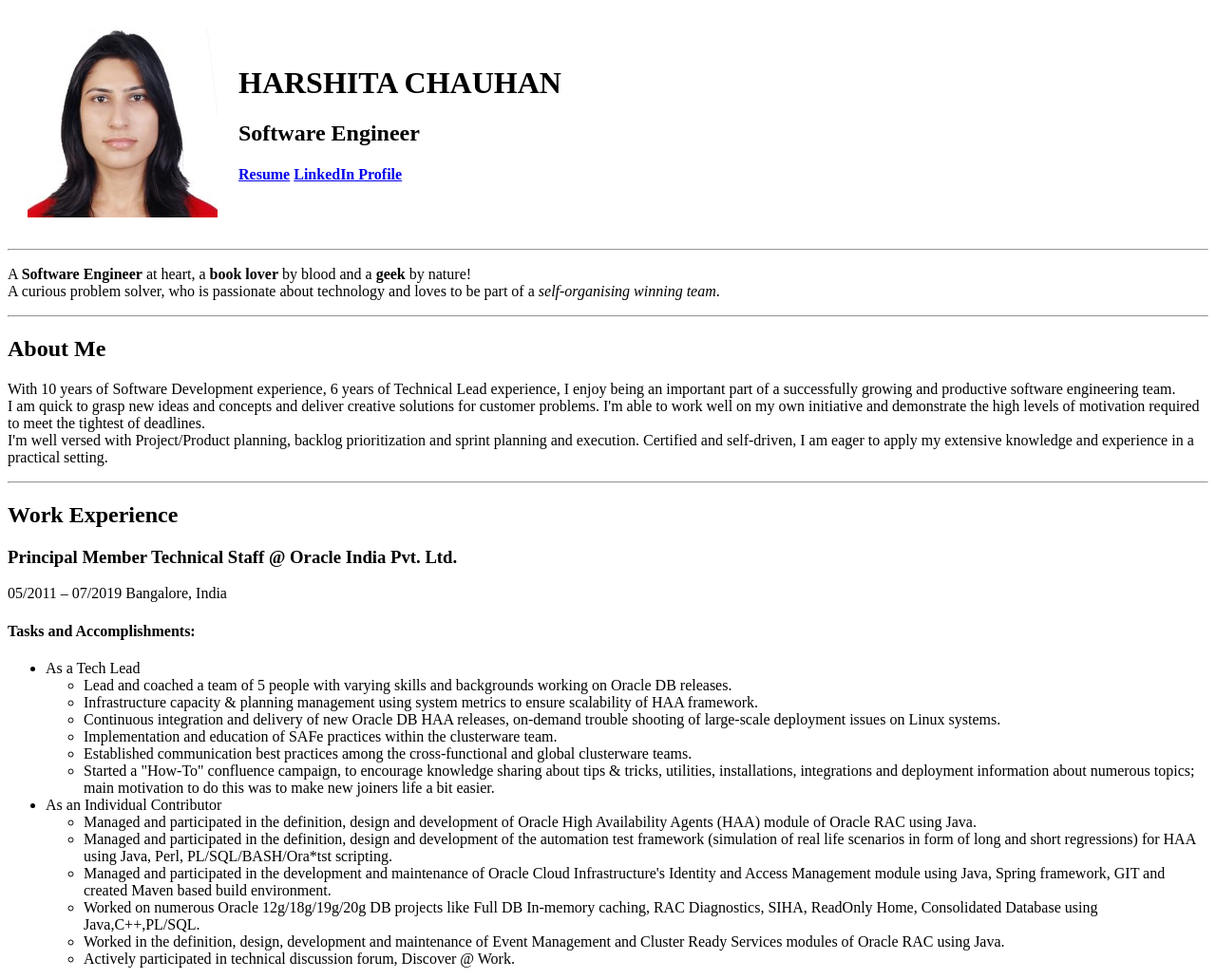
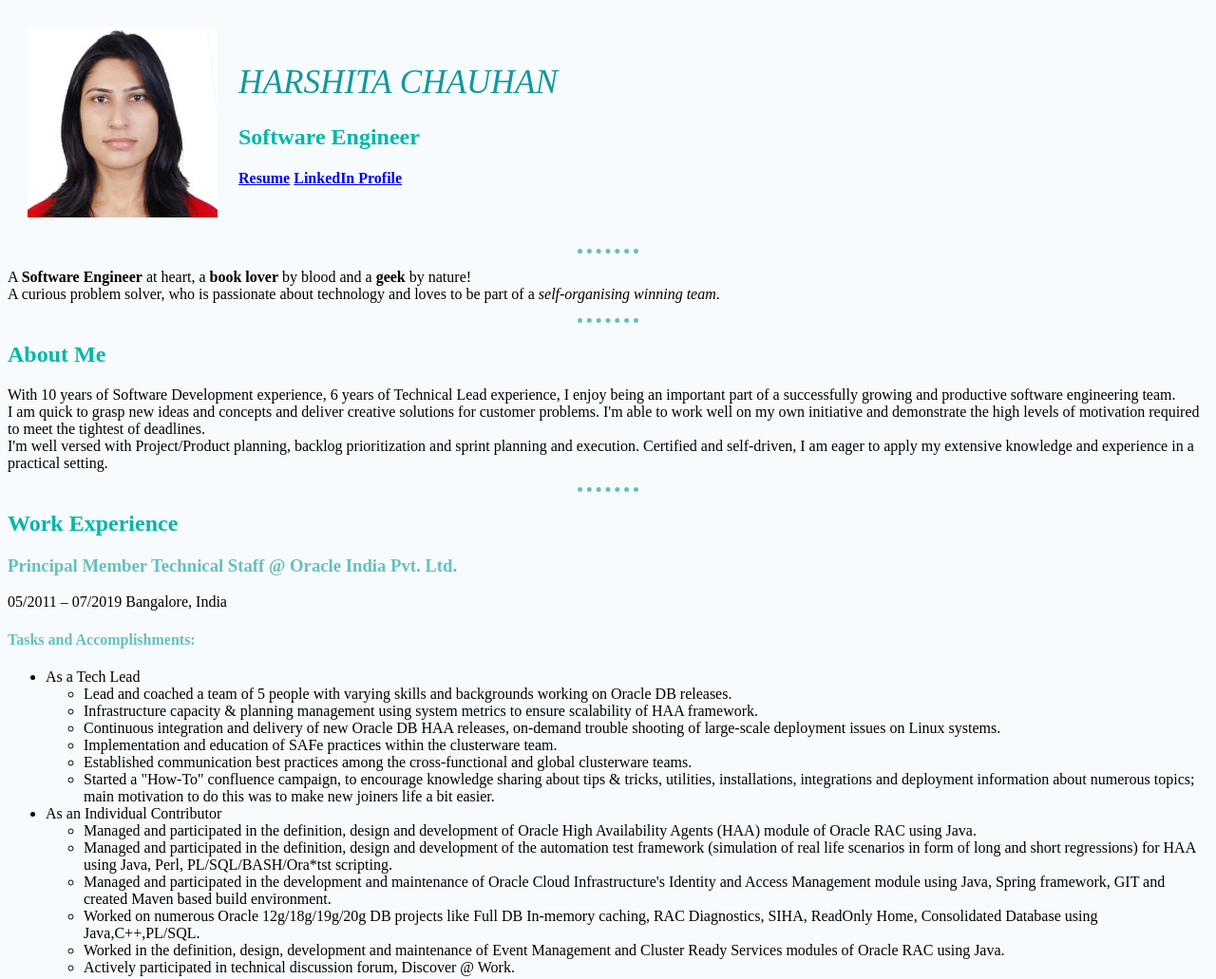
Before and after one commit to hchauhan10/personalwebsite, a plain HTML site: page index.html in a window 1280 px wide. Shown: the top 1031 px of the page at 95% size. Drawn offline with Linux system fonts and the light colour scheme.

Commit message:
CSS related changes
CSS related changes

```diff
--- /dev/null
+++ b/CSS/styles.css
@@ -0,0 +1,29 @@
+body {
+  background-color: #f7fbfe;
+}
+hr {
+  border-style: none;
+  border-top-style: dotted;
+  border-color: #66BFBF;
+  border-width: 5px;
+  width: 5%;
+}
+h1 {
+  font: italic 2.2em "Fira Sans", serif;
+  color: #11999e;
+}
+h2 {
+  color: #00b8a9;
+}
+h3 {
+  color: #66BFBF;
+}
+h4 {
+  color: #66BFBF;
+}
+h5 {
+  color: #66BFBF;
+}
+h6 {
+  color: #66BFBF;
+}
--- a/index.html
+++ b/index.html
@@ -4,6 +4,7 @@
 <head>
   <meta charset="utf-8">
   <title>Harshita's Website!</title>
+  <link rel="stylesheet" href="css/styles.css">
 </head>
 
 <body>
```
Also changed, not shown: awards.html (+2 -1 lines), certificates.html (+1 -0 lines), contactinfo.html (+1 -0 lines), organizations.html (+2 -1 lines).
